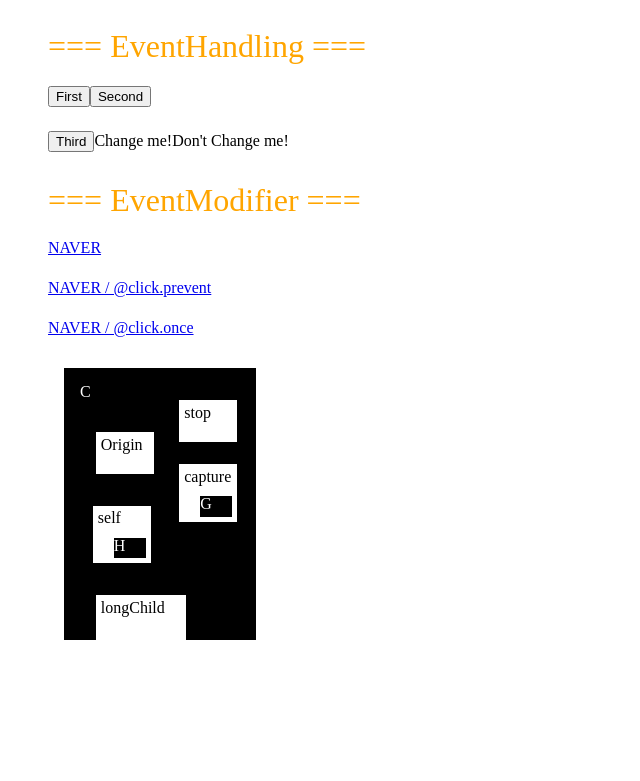
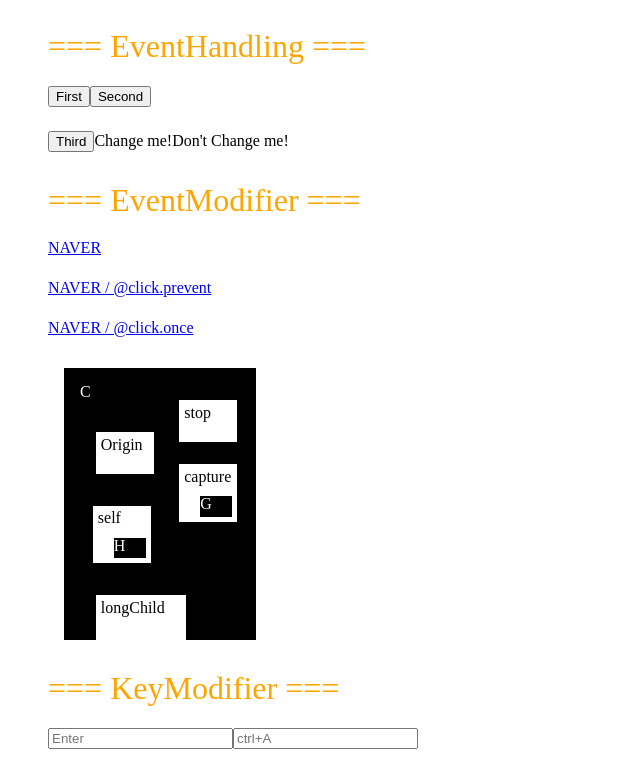
Before and after one commit to Je-chan/vue-study, a Vue app in the folder practice/: page / in a window 1280 px wide. Shown: the part 1657-2438 px from the top of the page, without its empty margins (0-640 px from the left). Before the commit the page ends 2329 px from the top, so only its background shows below. Built offline with nearby package versions, Linux system fonts and the light colour scheme.

Commit message:
CREATE : KeyModifer.md & e.g

```diff
--- a/practice/src/App.vue
+++ b/practice/src/App.vue
@@ -9,6 +9,7 @@
     <ListRendering />
     <EventListener />
     <EventModifier />
+    <KeyModifier />
   </div>
 </template>
 
@@ -22,6 +23,7 @@ import IfRendering from './components/IfRendering'
 import ListRendering from './components/ListRendering'
 import EventListener from './components/EventListener'
 import EventModifier from './components/EventModifier'
+import KeyModifier from './components/KeyModifier'
 
 export default {
   components: {
@@ -33,7 +35,8 @@ export default {
     IfRendering,
     ListRendering,
     EventListener,
-    EventModifier
+    EventModifier,
+    KeyModifier
   }
 }
 </script>
--- /dev/null
+++ b/practice/src/components/KeyModifier.vue
@@ -0,0 +1,35 @@
+<template>
+  <div>
+    <p>=== KeyModifier ===</p>
+    <section>
+      <input
+        type="text"
+        @keydown.enter='handler'
+        placeholder="Enter"/>
+      <input
+        type="text"
+        @keydown.ctrl.a='handlerA'
+        placeholder="ctrl+A"/>
+    </section>
+  </div>
+</template>
+
+<script>
+export default {
+  name: 'KeyModifier',
+
+  methods: {
+    handler(e) {
+      // if(e.key === 'Enter') {
+      //   console.log('Enter!')
+      // }
+      console.log('Enter!')
+    },
+    handlerA (e) {
+
+      console.log('Ctrl A')
+    }
+  }
+
+}
+</script>
```
Also changed, not shown: 1 other file (tests, documents, lock files or other folders).
